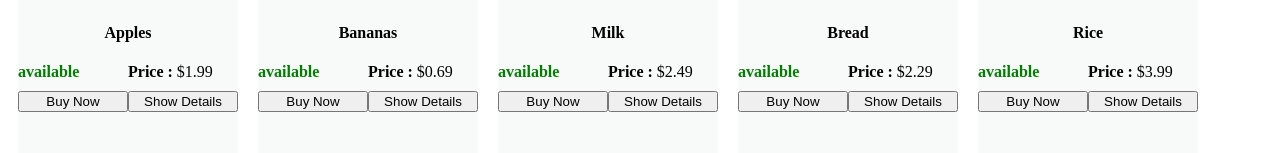
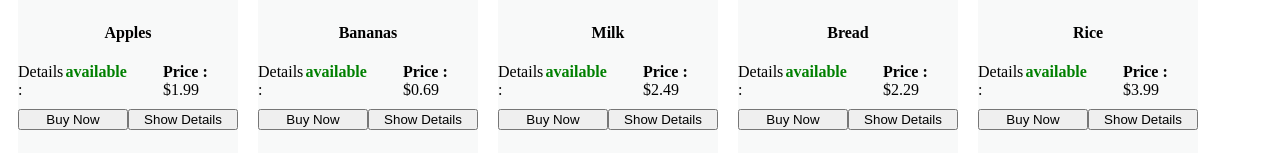
Before and after one commit to prakashkarkee/OnlineShop, an Angular app: page /Home in a window 1280 px wide. Shown: the part 722-875 px from the top of the page. Built offline with nearby package versions, Linux system fonts and the light colour scheme.

Commit message:
detail added

```diff
--- a/src/app/course/course.component.html
+++ b/src/app/course/course.component.html
@@ -4,7 +4,7 @@
         <div class="course-name">
             <h4></h4>
         </div>
-        <div class="details">
+        <div class="details"> Show details
             <div class="course-type"></div>
             <div class="course-price"><b></b></div>
         </div>
--- a/src/app/grocery/grocery.component.html
+++ b/src/app/grocery/grocery.component.html
@@ -37,7 +37,7 @@
             <div class="course-name">
                 <h4>{{course.name}}</h4>
             </div>
-            <div class="details">
+            <div class="details">Details :
                 <div class="course-type" [ngStyle]="{color: course.type === 'available'? 'green' : 'blue'}">
                     {{course.type}}
                 </div>
```
